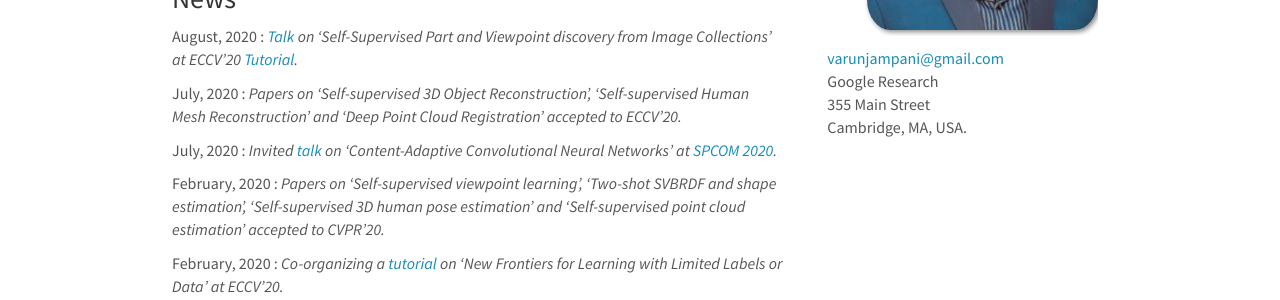
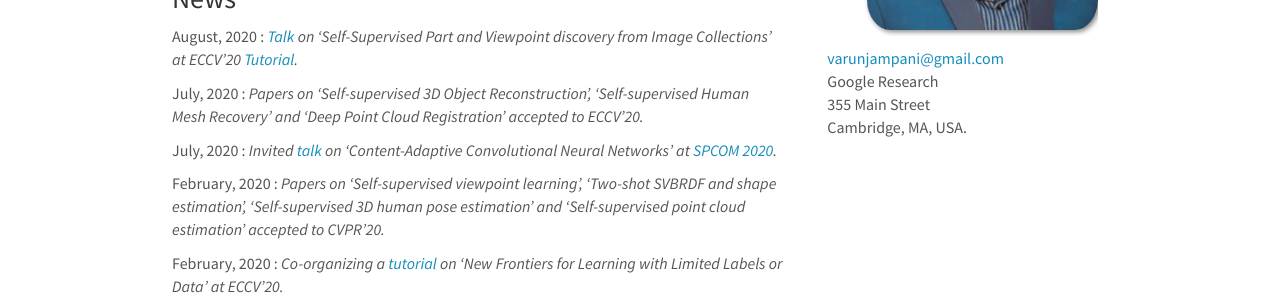
Before and after one commit to varunjampani/varunjampani.github.io, a Jekyll site: the page built from _pages/home.md, in a window 1280 px wide and 900 px high. Shown: the part 359-659 px from the top of the window. Built offline with Jekyll 4.4.1, drawn with Linux system fonts in a browser that asks for light colours; nearby versions of some CDN libraries.

Commit message:
Update news.yml

```diff
--- a/_data/news.yml
+++ b/_data/news.yml
@@ -2,7 +2,7 @@
   headline: <a href="https://youtu.be/5kzU6NkvGX4">Talk</a> on 'Self-Supervised Part and Viewpoint discovery from Image Collections' at ECCV'20 <a href="https://nvlabs.github.io/eccv2020-limited-labels-data-tutorial/">Tutorial</a>.
 
 - date: July, 2020
-  headline: Papers on 'Self-supervised 3D Object Reconstruction', 'Self-supervised Human Mesh Reconstruction' and 'Deep Point Cloud Registration' accepted to ECCV'20.
+  headline: Papers on 'Self-supervised 3D Object Reconstruction', 'Self-supervised Human Mesh Recovery' and 'Deep Point Cloud Registration' accepted to ECCV'20.
 
 - date: July, 2020
   headline: Invited <a href="https://ece.iisc.ac.in/~spcom/2020/ss_dl_cv.html#WIE1">talk</a> on 'Content-Adaptive Convolutional Neural Networks' at <a href="https://ece.iisc.ac.in/~spcom/2020/index.html">SPCOM 2020</a>.
```
